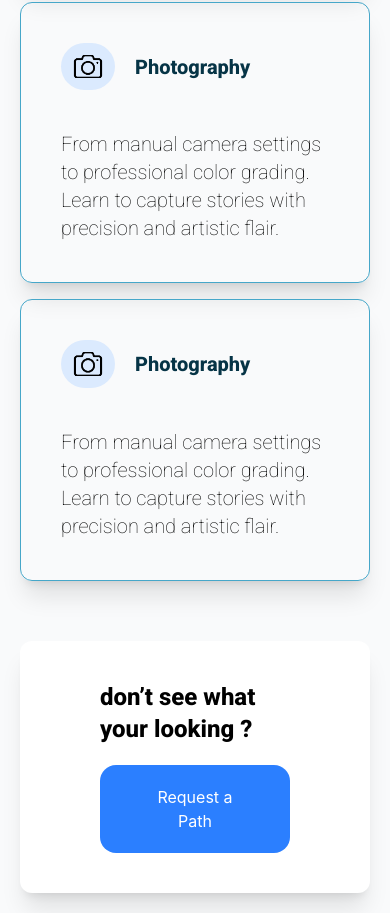
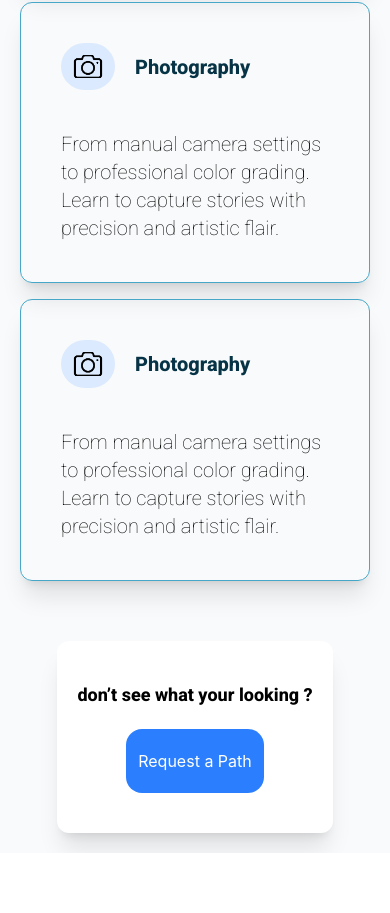
Before and after one commit to Step-Wise-Roadmaps/Step-Wise, a React (Vite) app in the folder Frontend/: page / in a window 390 px wide. Shown: the part 2392-3305 px from the top of the page. After the commit the page ends 3245 px from the top, so only its background shows below. Built offline with nearby package versions, Linux system fonts and the light colour scheme.

Commit message:
style: responsive the request path

```diff
--- a/Frontend/src/page/Hero.jsx
+++ b/Frontend/src/page/Hero.jsx
@@ -35,7 +35,7 @@ function Hero() {
                 </div>
 
                 <div className="bg-gray-50 w-full h-[89vh] flex items-center justify-center">
-                    <div className="h-screen md:h-96 md:bg-blue-200 w-full max-w-6xl flex md:rounded-4xl shadow-lg">
+                    <div className="md:h-96 md:bg-blue-200 w-full max-w-6xl flex md:rounded-4xl shadow-lg">
                         <div className='md:m-10 m-5 flex justify-center flex-col items-center w-full'>
                             <div className=''>
                                 <h1 className='roboto-extrabold text-cyan-950 text-4xl md:text-5xl [text-shadow:_2px_0px_5px_rgb(21_94_117)]'>Our Method</h1>
@@ -140,11 +140,11 @@ function Hero() {
                             </div>
                         </div>
                         <div className='flex justify-center mt-15'>
-                            <div className='px-20 py-10 rounded-xl shadow-xl bg-white flex items-center '>
+                            <div className='px-5 sm:px-15 md:px-20 py-10 rounded-xl shadow-xl bg-white flex items-center '>
                                 <div className='space-y-5'>
-                                    <h1 className='roboto-extrabold text-2xl'>don’t see what your looking ? </h1>
+                                    <h1 className='roboto-extrabold text-lg md:text-2xl'>don’t see what your looking ? </h1>
                                     <div className='flex justify-center'>
-                                        <button className='px-10 py-5 bg-blue-500 rounded-2xl text-white duration-300 hover:bg-cyan-900 cursor-pointer'>Request a Path</button>
+                                        <button className='px-3 py-5 md:px-10 md:py-5 bg-blue-500 rounded-2xl text-white duration-300 hover:bg-cyan-900 cursor-pointer'>Request a Path</button>
                                     </div>
                                 </div>
                             </div>
```
